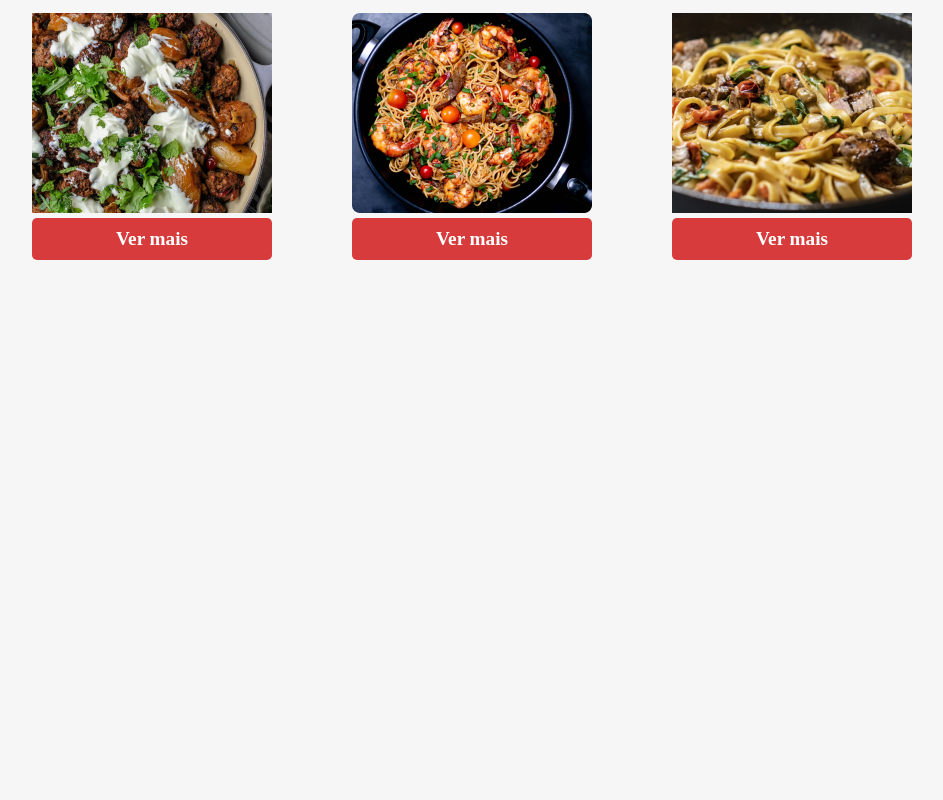
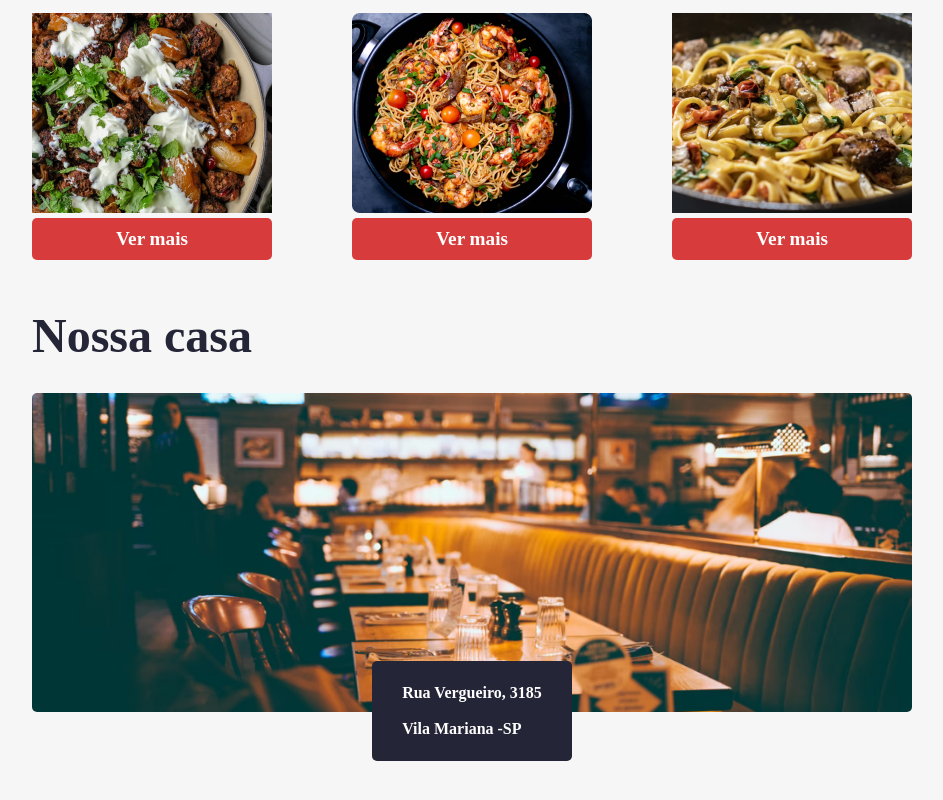
Before and after one commit to brunorochadelima/aluroni, a React (Create React App) app: page / in a window 1280 px wide. Shown: the part 574-1374 px from the top of the page, without its empty margins (168-1111 px from the left). Before the commit the page ends 884 px from the top, so only its background shows below. Built offline with nearby package versions, Linux system fonts and the light colour scheme; a web font is replaced by a local one.

Commit message:
Terminando a tela Início

```diff
--- a/src/components/PaginaPadrao/index.tsx
+++ b/src/components/PaginaPadrao/index.tsx
@@ -2,6 +2,7 @@
 import styles from './PaginaPadrao.module.scss';
 import { Outlet } from 'react-router-dom';
 import stylesTema from 'styles/Tema.module.scss';
+//import styles from './Sobre.module.scss";
 
 export default function PaginaPadrao() {
   return (
--- a/src/pages/Inicio/index.tsx
+++ b/src/pages/Inicio/index.tsx
@@ -2,10 +2,13 @@
 import cardapio from 'data/cardapio.json';
 import styles from './Inicio.module.scss';
 import stylesTema from 'styles/Tema.module.scss';
+import nossaCasa from 'assets/nossa_casa.png';
 
 export default function Inicio() {
   let pratosRecomendados = [...cardapio];
-  pratosRecomendados = pratosRecomendados.sort(() => 0.5 - Math.random()).splice(0,3);
+  pratosRecomendados = pratosRecomendados
+    .sort(() => 0.5 - Math.random())
+    .splice(0, 3);
 
   return (
     <section>
@@ -20,6 +23,14 @@
           </div>
         ))}
       </div>
+      <h3 className={stylesTema.titulo}>Nossa casa</h3>
+      <div className={styles.nossaCasa}>
+        <img src={nossaCasa} alt="Casa do aluroni" />
+        <div className={styles.nossaCasa__endereco}>
+          Rua Vergueiro, 3185 <br />
+          <br /> Vila Mariana -SP
+        </div>
+      </div>
     </section>
   );
 }
--- /dev/null
+++ b/src/pages/Sobre/index.tsx
@@ -0,0 +1,5 @@
+import React from 'react';
+
+export default function Sobre() {
+  return <div>Sobre</div>;
+}
--- a/src/routes.js
+++ b/src/routes.js
@@ -4,6 +4,7 @@
 import Cardapio from 'pages/Cardapio';
 import Menu from 'components/menu';
 import PaginaPadrao from 'components/PaginaPadrao';
+import Sobre from 'pages/Sobre';
 
 export default function AppRouter() {
   return (
@@ -14,6 +15,7 @@
           <Route path="/" element={<PaginaPadrao />}>
             <Route index element={<Inicio />} />
             <Route path="cardapio" element={<Cardapio />} />
+            <Route path="sobre" element={<Sobre/>} />
           </Route>
         </Routes>
       </Router>
```
Also changed, not shown: src/assets/nossa_casa.png (added), src/pages/Sobre/Sobre.module.scss (added).
